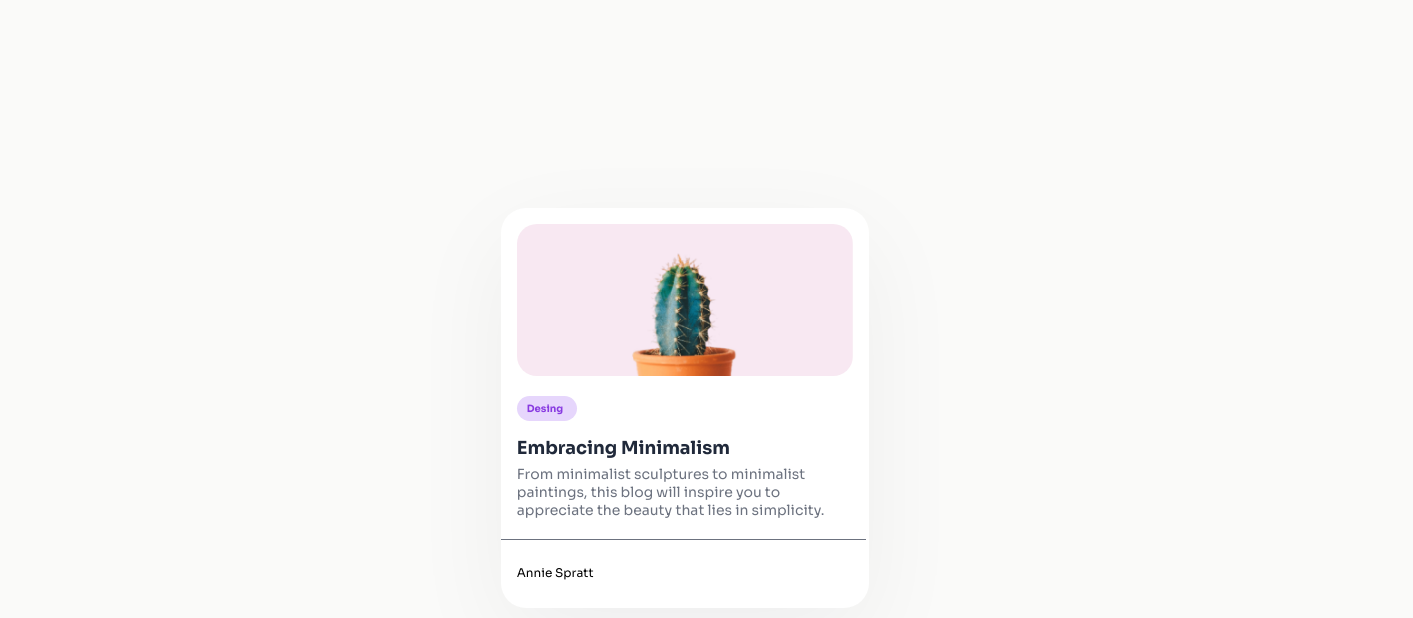
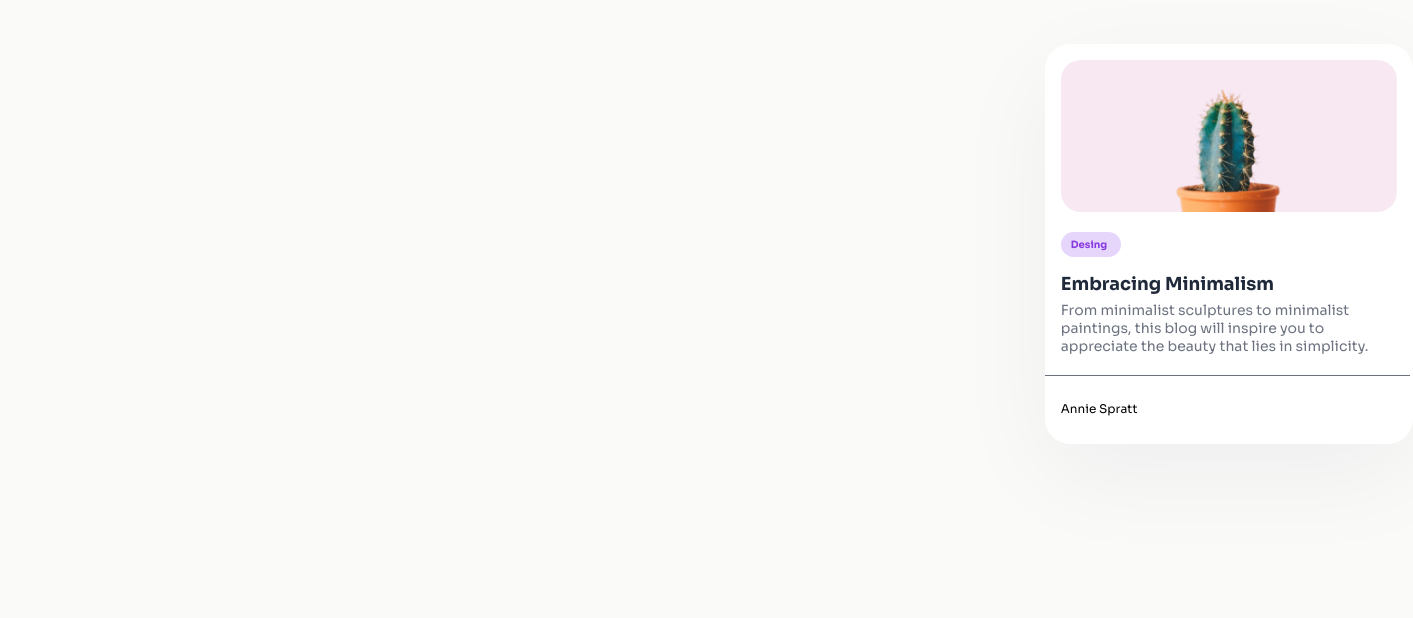
Before and after one commit to Hector-Hernandez-Eslaba/targetaBlog, a plain HTML site: page index.html in a window 1024 px wide. Shown: the part 120-738 px from the top of the page, 1413 px wide, since content can reach past the window. Drawn offline with Linux system fonts and the light colour scheme.

Commit message:
Update index.css

```diff
--- a/index.css
+++ b/index.css
@@ -170,12 +170,16 @@ main {
 
 
 
-@media (min-width: 800px) {
+@media (min-width: 800px) and (max-width: 1254px) {
+
+
     body {
-        position: absolute;
+       position: absolute;
+        display: flex;
         align-items: center;
-        margin: 164px 20%;
+        justify-content: center;
         background-color: #FAFAF9;
+        width: 100%;
     }
 
     main {
```
